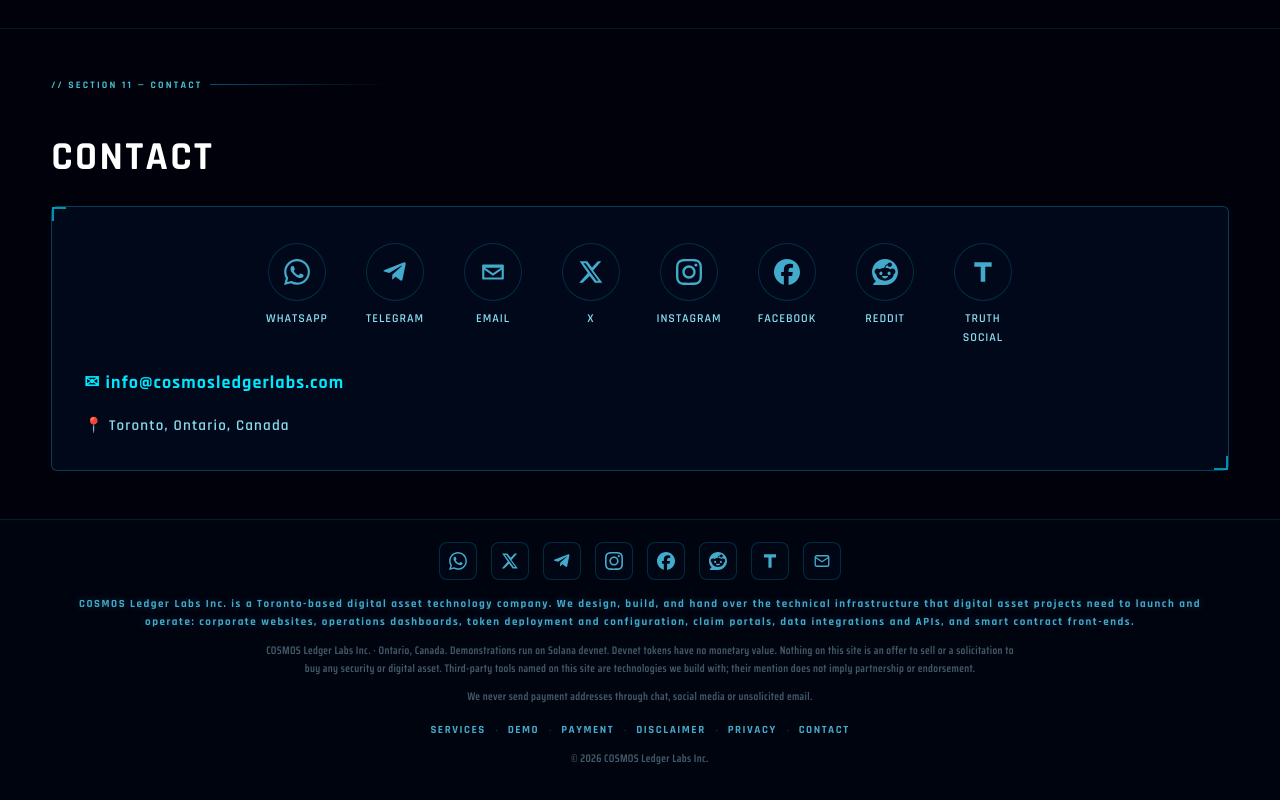
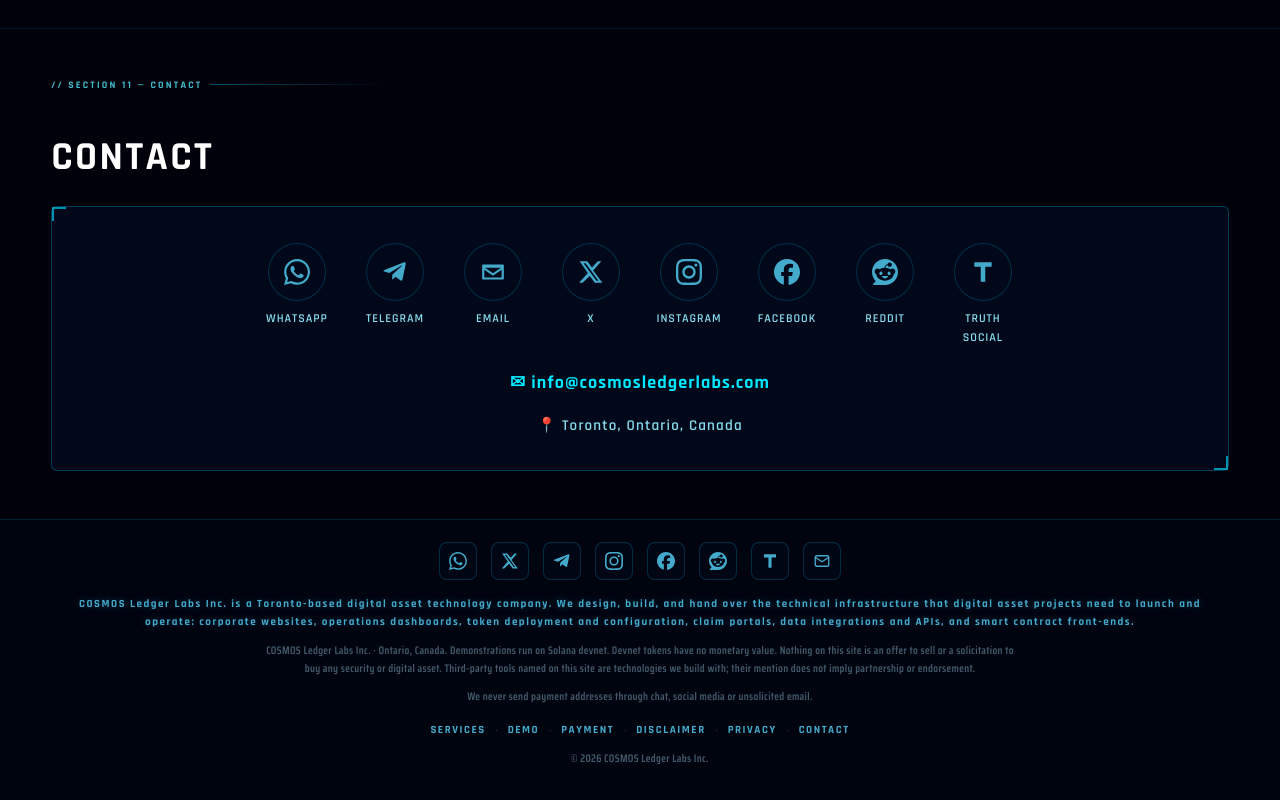
Before and after one commit to cosmosledgerlabs/cosmosledgerlabs-website, a Next.js app: page / in a window 1280 px wide. Shown: the part 4389-5189 px from the top of the page. Built offline with nearby package versions, Linux system fonts and the light colour scheme; no server answers.

Commit message:
Center align contact email and location sections

```diff
--- a/components/Sections.js
+++ b/components/Sections.js
@@ -257,10 +257,10 @@ export function Contact() {
           ))}
         </div>
 
-        <div className={styles.contactEmail} style={{ marginTop: '22px' }}>
+        <div className={styles.contactEmail} style={{ marginTop: '22px', textAlign: 'center' }}>
           <a href="mailto:info@cosmosledgerlabs.com" style={{ color: 'inherit', textDecoration: 'none' }}>✉ info@cosmosledgerlabs.com</a>
         </div>
-        <div className={styles.contactLocation}>{L({ en: '📍 Toronto, Ontario, Canada', zh: '📍 加拿大安大略省多倫多' })}</div>
+        <div className={styles.contactLocation} style={{ textAlign: 'center' }}>{L({ en: '📍 Toronto, Ontario, Canada', zh: '📍 加拿大安大略省多倫多' })}</div>
       </div>
 
       <style jsx>{`
```
